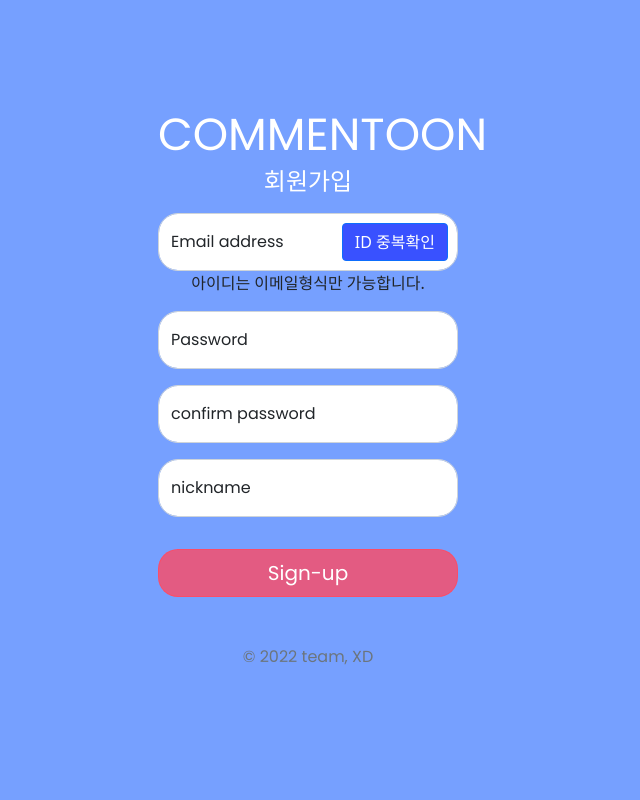
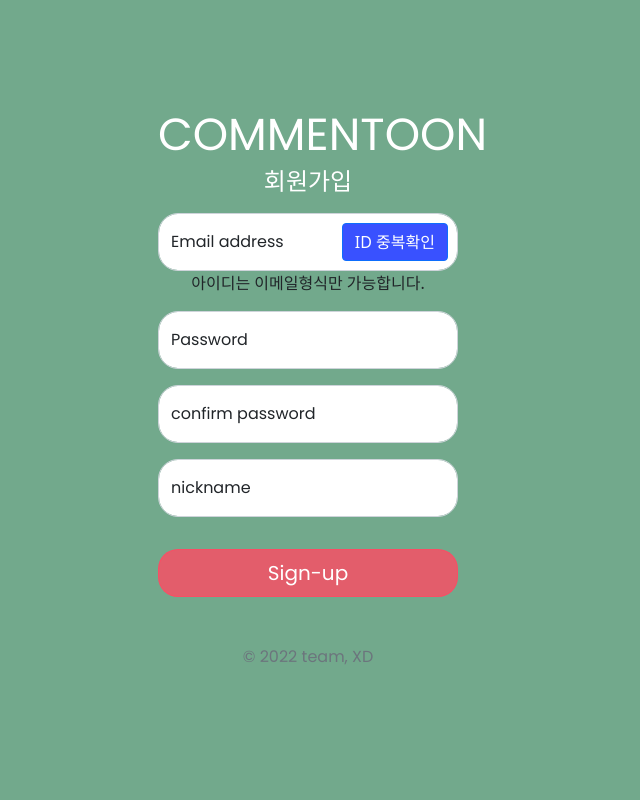
Before and after one commit to Zoe-Jiho-Kim/prestudy-toyproject, a Flask app: page /signup in a window 1280 px wide. Shown: the whole page, without its empty margins (332-972 px from the left). Run offline with Flask 2, Linux system fonts and the light colour scheme; some libraries are stand-ins or nearby versions.

Commit message:
background-color 수정

```diff
--- a/static/css/information.css
+++ b/static/css/information.css
@@ -10,7 +10,7 @@ body {
   align-items: center;
   padding-top: 40px;
   padding-bottom: 40px;
-  background-color: #f5f5f5;
+  background: rgb(114, 169, 140);
 }
 
 @media (min-width: 768px) {
--- a/static/css/login.css
+++ b/static/css/login.css
@@ -10,7 +10,7 @@ body {
   align-items: center;
   padding-top: 20px;
   padding-bottom: 20px;
-  background: rgba(28, 98, 255, 0.6);
+  background: rgb(114, 169, 140);
 }
 .form-signin {
   padding: 15px;
--- a/static/css/signup.css
+++ b/static/css/signup.css
@@ -8,7 +8,7 @@ body {
   align-items: center;
   padding-top: 40px;
   padding-bottom: 40px;
-  background: rgba(28, 98, 255, 0.6);
+  background: rgb(114, 169, 140);
 }
 
 @media (min-width: 768px) {
```
